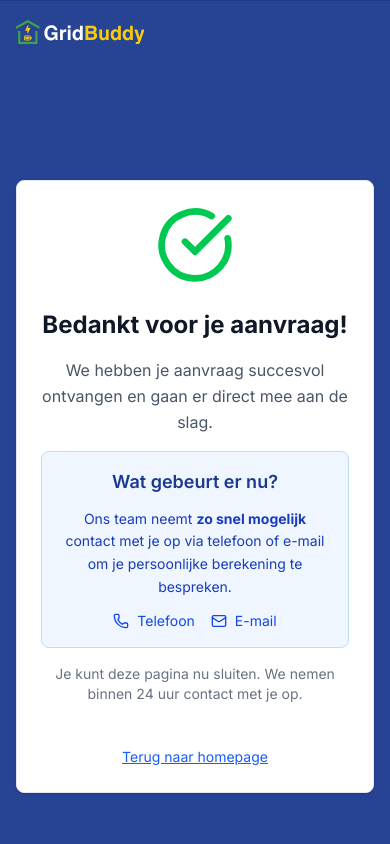
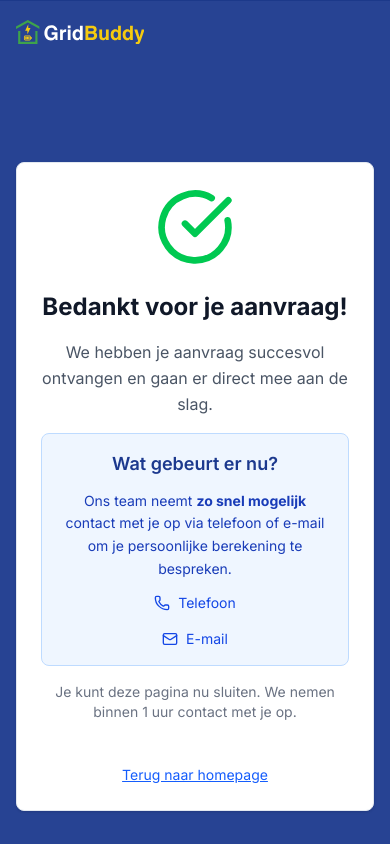
Before and after one commit to TristanVarewijck/home-battery, a Next.js app: page /success in a window 390 px wide. Shown: the top 844 px of the page. Built offline with nearby package versions, Linux system fonts and the light colour scheme.

Commit message:
better contrast of buttons

```diff
--- a/src/app/success/page.tsx
+++ b/src/app/success/page.tsx
@@ -37,20 +37,26 @@ export default function SuccessPage() {
                   je op via telefoon of e-mail om je persoonlijke berekening te
                   bespreken.
                 </p>
-                <div className="flex items-center justify-center gap-4 text-blue-700">
-                  <div className="flex items-center gap-2">
+                <div className="flex flex-col lg:flex-row items-center justify-center gap-4 text-blue-700">
+                  <a
+                    href="tel:+31624570564"
+                    className="flex items-center gap-2 hover:text-blue-900 transition-colors"
+                  >
                     <Phone className="w-4 h-4" />
                     <span className="text-sm">Telefoon</span>
-                  </div>
-                  <div className="flex items-center gap-2">
+                  </a>
+                  <a
+                    href="mailto:thuisbatterijen@gmail.com"
+                    className="flex items-center gap-2 hover:text-blue-900 transition-colors"
+                  >
                     <Mail className="w-4 h-4" />
                     <span className="text-sm">E-mail</span>
-                  </div>
+                  </a>
                 </div>
               </div>
 
               <p className="text-gray-500 text-sm">
-                Je kunt deze pagina nu sluiten. We nemen binnen 24 uur contact
+                Je kunt deze pagina nu sluiten. We nemen binnen 1 uur contact
                 met je op.
               </p>
             </div>
--- a/src/components/SubmissionForm.tsx
+++ b/src/components/SubmissionForm.tsx
@@ -258,8 +258,8 @@ export function SubmissionForm() {
           {currentStep === 1 && (
             <div className="space-y-4">
               <p className="text-base  mb-4 ">
-                Vul je adres in en ontdek binnen 1 minuut van een slimme
-                thuisbatterij jou geld oplevert.
+                Vul je adres in en ontdek wat een slimme thuisbatterij jou kan
+                opleveren.
               </p>
               <div className="grid grid-cols-1 md:grid-cols-3 gap-4">
                 <div>
@@ -357,7 +357,11 @@ export function SubmissionForm() {
                     formData.hasSolarPanels === true ? 'default' : 'outline'
                   }
                   onClick={() => updateFormData('hasSolarPanels', true)}
-                  className="h-12 flex items-center gap-2"
+                  className={`h-12 flex items-center gap-2 ${
+                    formData.hasSolarPanels === true
+                      ? 'bg-green-600 hover:bg-green-700 text-white'
+                      : 'bg-white hover:bg-gray-50 text-gray-700 border-gray-300 hover:border-gray-400'
+                  }`}
                 >
                   <CheckCircle className="w-5 h-5 text-green-500" />
                   Ja
@@ -368,7 +372,11 @@ export function SubmissionForm() {
                     formData.hasSolarPanels === false ? 'default' : 'outline'
                   }
                   onClick={() => updateFormData('hasSolarPanels', false)}
-                  className="h-12 flex items-center gap-2"
+                  className={`h-12 flex items-center gap-2 ${
+                    formData.hasSolarPanels === false
+                      ? 'bg-red-600 hover:bg-red-700 text-white'
+                      : 'bg-white hover:bg-gray-50 text-gray-700 border-gray-300 hover:border-gray-400'
+                  }`}
                 >
                   <X className="w-5 h-5 text-red-500" />
                   Nee
@@ -440,7 +448,11 @@ export function SubmissionForm() {
                         : 'outline'
                     }
                     onClick={() => updateFormData('daytimeUsage', option.value)}
-                    className="w-full justify-start h-12"
+                    className={`w-full justify-start h-12 ${
+                      formData.daytimeUsage === option.value
+                        ? 'bg-blue-600 hover:bg-blue-700 text-white'
+                        : 'bg-white hover:bg-gray-50 text-gray-700 border-gray-300 hover:border-gray-400'
+                    }`}
                   >
                     {option.label}
                   </Button>
--- a/src/components/sections/CTABanner.tsx
+++ b/src/components/sections/CTABanner.tsx
@@ -30,7 +30,7 @@ export function CTABanner() {
               </h2>
 
               <p className="text-xl text-blue-100 leading-relaxed">
-                Vul het formulier in en ontvang binnen 24 uur een persoonlijke
+                Vul het formulier in en ontvang binnen 1 uur een persoonlijke
                 offerte voor uw thuisbatterij. Geen verplichtingen, alleen
                 voordelen.
               </p>
--- a/src/components/sections/Hero.tsx
+++ b/src/components/sections/Hero.tsx
@@ -178,8 +178,8 @@ export function Hero() {
                   Gratis adviesgesprek
                 </h3>
                 <p className="text-gray-600">
-                  Vul het formulier in en ontvang binnen 24 uur een
-                  vrijblijvende offerte
+                  Vul het formulier in en ontvang binnen 1 uur een vrijblijvende
+                  offerte
                 </p>
               </div>
               <SubmissionForm />
```
